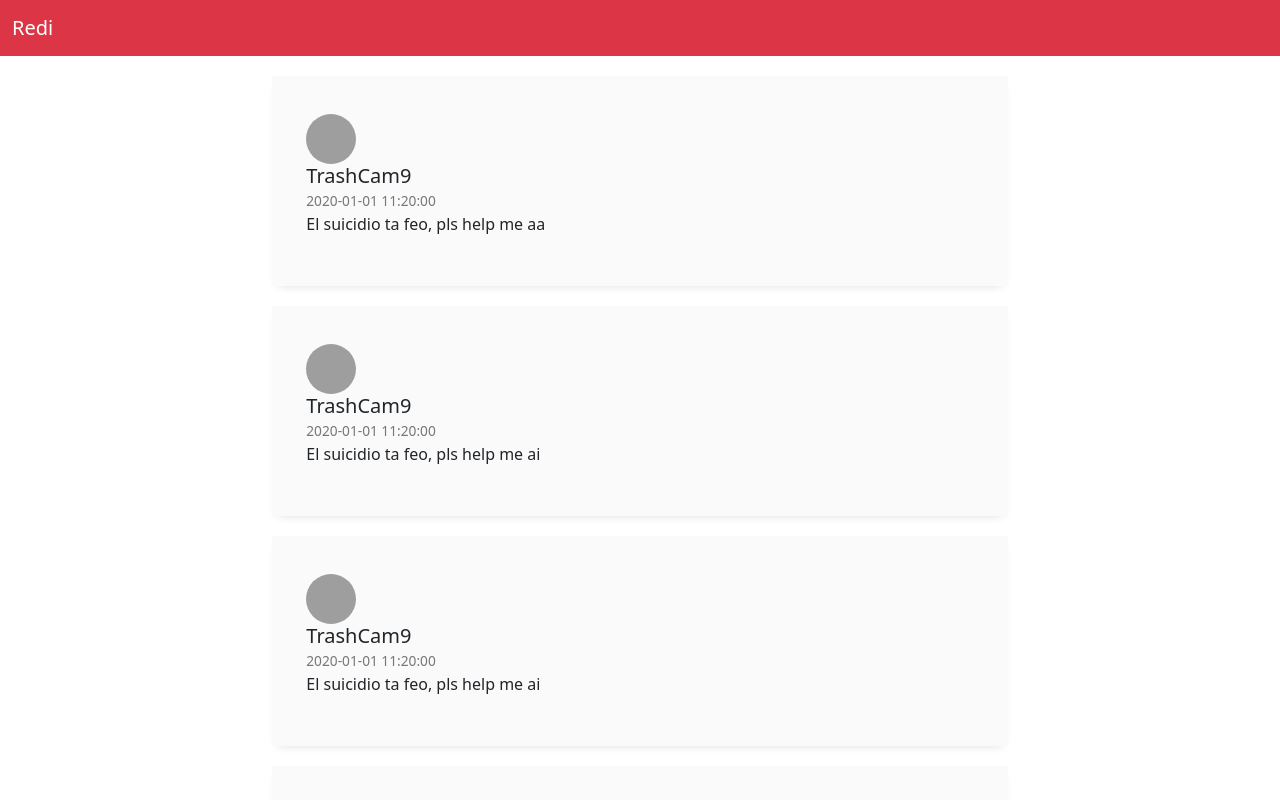
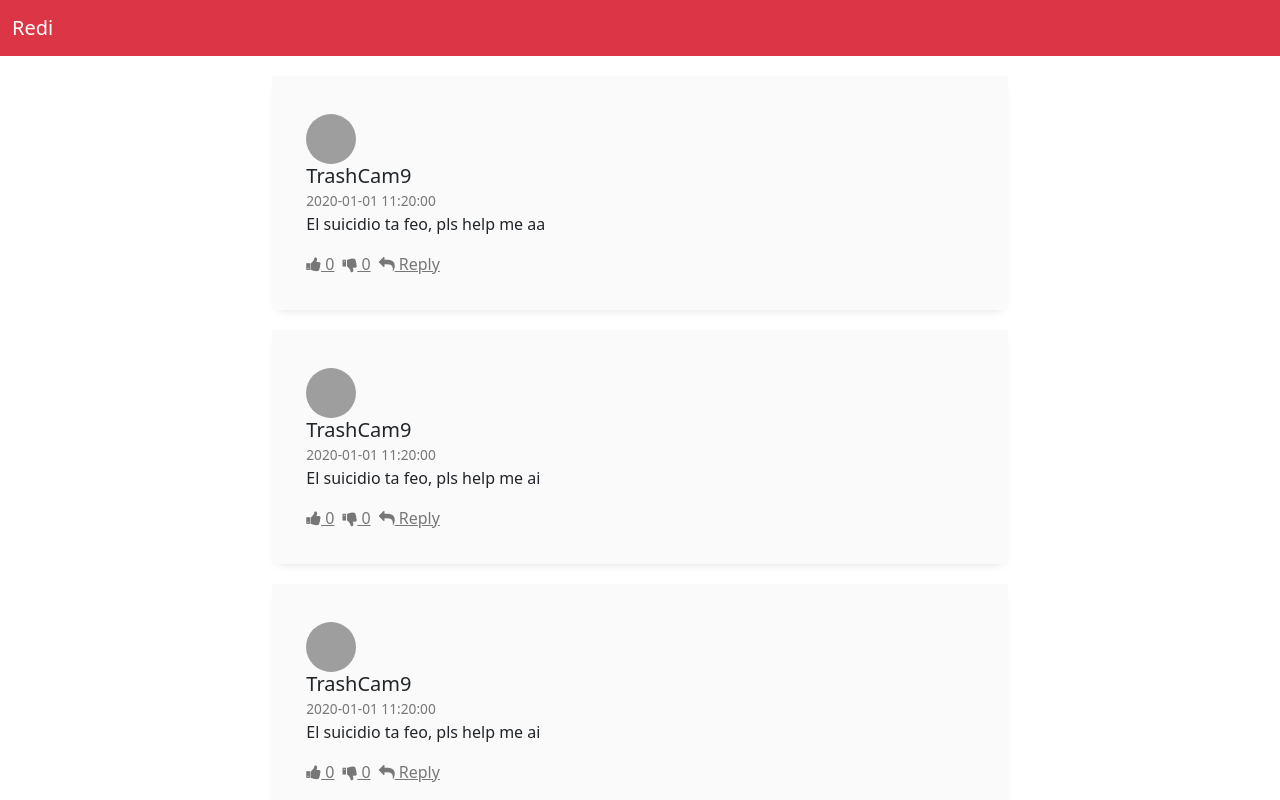
Before and after one commit to Gatos-de-negocios-BI/Proyecto1, an Angular app in the folder parte2-analitica/: page / in a window 1280 px wide. Shown: the top 800 px of the page. Built offline with nearby package versions, Linux system fonts and the light colour scheme; grey boxes are pictures that could not be loaded.

Commit message:
Redo reply and likes

```diff
--- a/parte2-analitica/src/app/publicacion/publicacion-list/publicacion-list.component.html
+++ b/parte2-analitica/src/app/publicacion/publicacion-list/publicacion-list.component.html
@@ -14,6 +14,27 @@
               </div>
 
               <p>{{ publicacion.text }}</p>
+
+              <ul class="list-inline d-sm-flex my-0">
+                <li class="list-inline-item g-mr-20">
+                  <a class="u-link-v5 g-color-gray-dark-v4 g-color-primary--hover" href="#!">
+                    <i class="fa fa-thumbs-up g-pos-rel g-top-1 g-mr-3"></i>
+                    0
+                  </a>
+                </li>
+                <li class="list-inline-item g-mr-20">
+                  <a class="u-link-v5 g-color-gray-dark-v4 g-color-primary--hover" href="#!">
+                    <i class="fa fa-thumbs-down g-pos-rel g-top-1 g-mr-3"></i>
+                    0
+                  </a>
+                </li>
+                <li class="list-inline-item ml-auto">
+                  <a class="u-link-v5 g-color-gray-dark-v4 g-color-primary--hover" href="#!">
+                    <i class="fa fa-reply g-pos-rel g-top-1 g-mr-3"></i>
+                    Reply
+                  </a>
+                </li>
+              </ul>
             </div>
         </div>
     </div>
```
